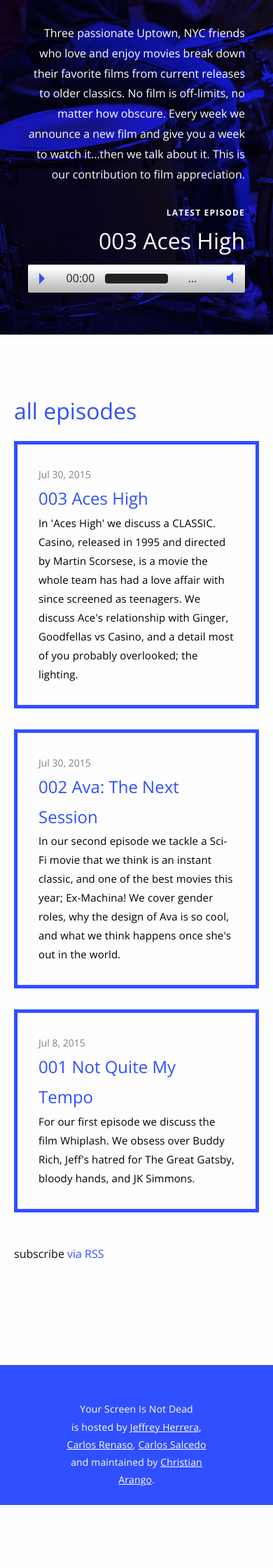
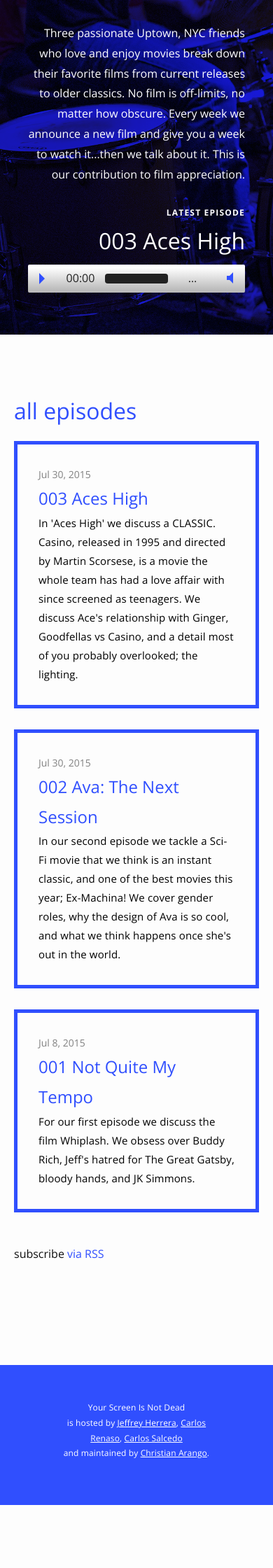
Before and after one commit to yourscreenisnotdead/yourscreenisnotdead.github.io, a Jekyll site: the page built from index.html, in a window 390 px wide. Shown: the part 457-2697 px from the top of the page at 70% size. Built offline with Jekyll 4.4.1, drawn with Linux system fonts in a browser that asks for light colours; nearby versions of some CDN libraries.

Commit message:
Footer Mobile

```diff
--- a/_sass/_footer.scss
+++ b/_sass/_footer.scss
@@ -40,6 +40,6 @@
     }
   }
   @media screen and (max-width: 700px) {
-    font-size: em(14px);
+    font-size: em(12px);
   }
 }
--- a/_upload-this/css/main.css
+++ b/_upload-this/css/main.css
@@ -591,7 +591,7 @@
       color: #111; }
   @media screen and (max-width: 700px) {
     .site-footer h1 {
-      font-size: 0.875em; } }
+      font-size: 0.75em; } }
 
 .audioplayer {
   height: 2.5em;
--- a/_upload-this/feed.xml
+++ b/_upload-this/feed.xml
@@ -5,8 +5,8 @@
     <description>Three passionate Uptown, NYC friends who love and enjoy movies break down their favorite films from current releases to older classics. No film is off-limits, no matter how obscure. Every week we announce a new film and give you a week to watch it...then we talk about it. This is our contribution to film appreciation.</description>
     <link>http://yourdomain.com/</link>
     <atom:link href="http://yourdomain.com/feed.xml" rel="self" type="application/rss+xml"/>
-    <pubDate>Mon, 10 Aug 2015 17:58:16 -0400</pubDate>
-    <lastBuildDate>Mon, 10 Aug 2015 17:58:16 -0400</lastBuildDate>
+    <pubDate>Mon, 10 Aug 2015 18:04:45 -0400</pubDate>
+    <lastBuildDate>Mon, 10 Aug 2015 18:04:45 -0400</lastBuildDate>
     <generator>Jekyll v2.5.3</generator>
 
       <item>
```
